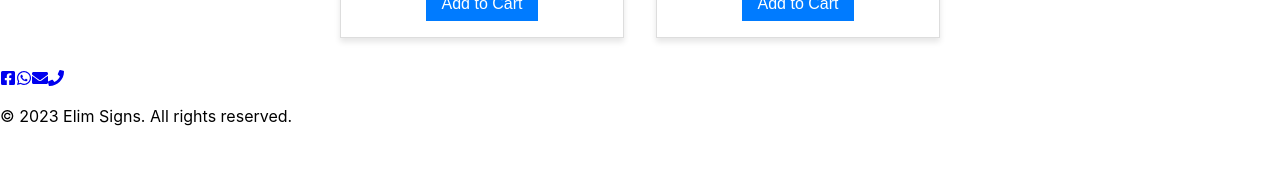
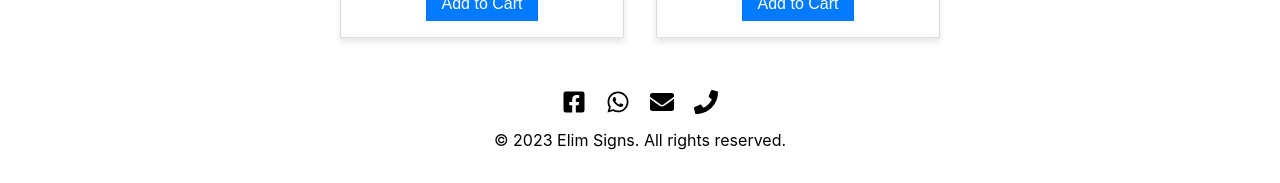
Before and after one commit to maxwellmuchiri/Elim-signs, a React (Create React App) app: page /products in a window 1280 px wide. Shown: the part 872-1055 px from the top of the page. Before the commit the page ends 1014 px from the top, so only its background shows below. Built offline with nearby package versions, Linux system fonts and the light colour scheme.

Commit message:
footer styles

```diff
--- a/src/App.css
+++ b/src/App.css
@@ -106,5 +106,31 @@ nav a:hover {
   font-size: 1rem;
   color: #333;
 }
+/* Footer.css */
 
-/* Add more styles as needed */
+/* Style the entire footer section */
+footer {
+  background: #fff; /* White background */
+  color: #000; /* Black text color */
+  padding: 20px 0;
+  text-align: center;
+}
+
+/* Style the icons */
+.footer-icons a {
+  font-size: 24px;
+  margin: 0 10px;
+  color: #000; /* Icon color */
+  text-decoration: none;
+}
+
+/* Style the icon hover effect */
+.footer-icons a:hover {
+  color: #ffd700; /* Icon color on hover */
+  transition: color 0.3s ease;
+}
+
+/* Style the copyright text */
+footer p {
+  margin-top: 10px;
+}
```
